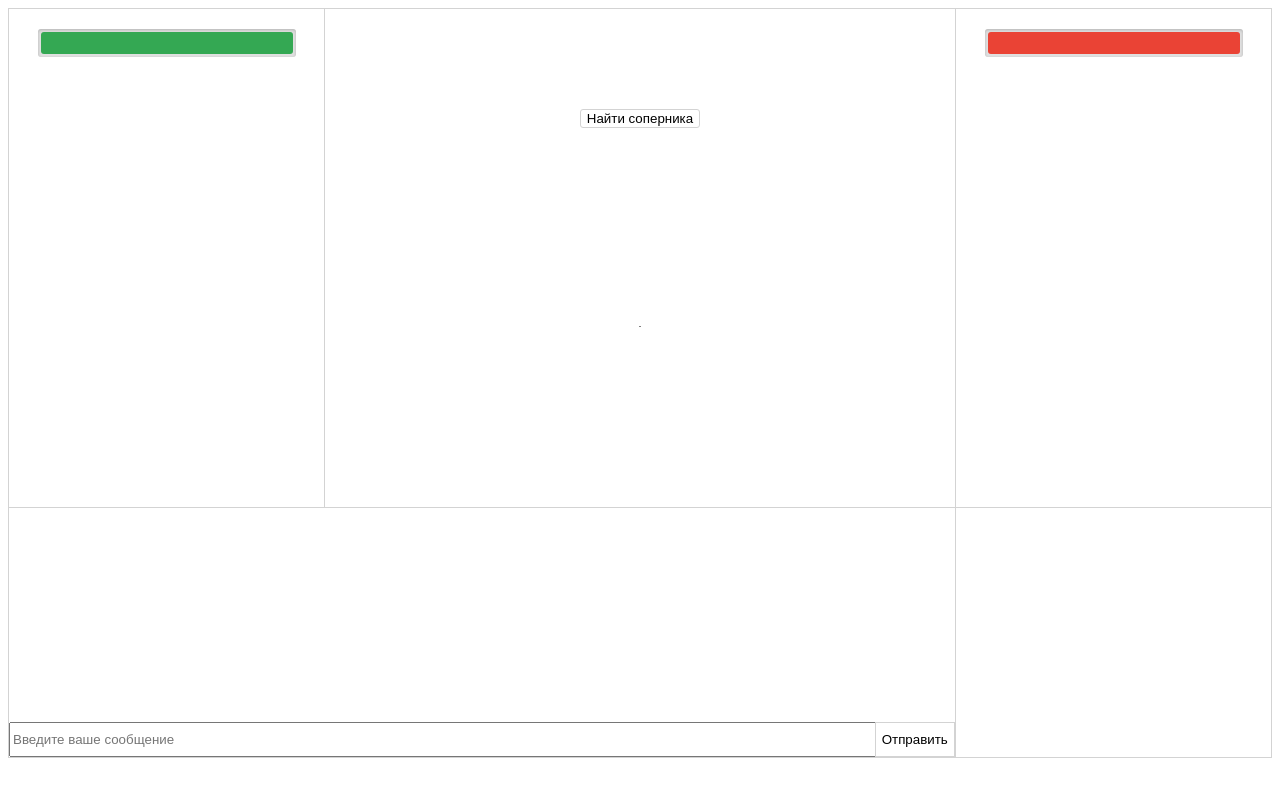
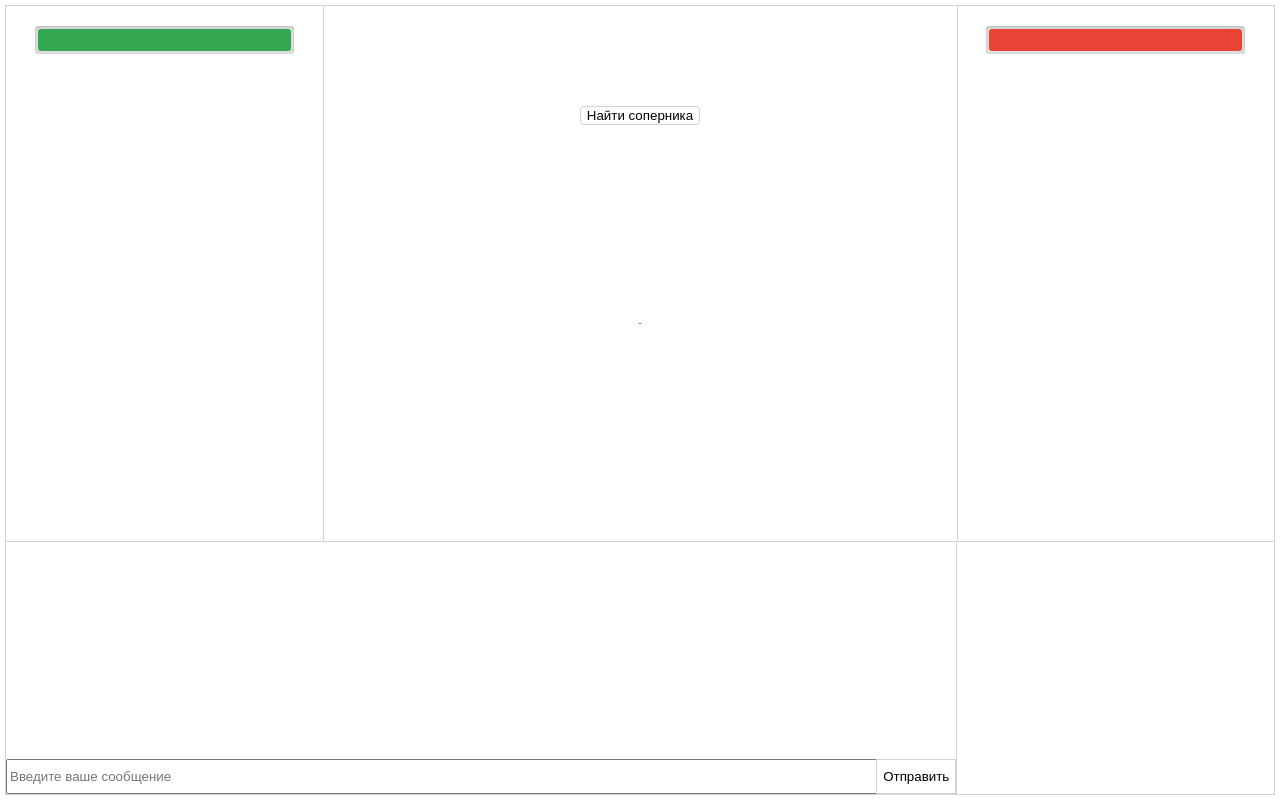
Before and after one commit to lupenq/FirstTeam-combats, a website: page html/mainPage.html in a window 1280 px wide. Drawn offline with Linux system fonts and the light colour scheme; files that its build step writes are made by us from their sources; no server answers; files whose address does not match are found by name.

Commit message:
Fixed presence main page(scroll removed)

```diff
--- a/css/styleForMP.css
+++ b/css/styleForMP.css
@@ -1,9 +1,14 @@
+html,body {
+    margin: 0;
+    height: 100%;
+    /* overflow: hidden; */
+}
 .bodyContainer{
     font-family: Arial,sans-serif;
     font-size: 10pt;
-    height: 100%;
     display: flex;
     flex-direction: column;
+    height: 100%;
 }
 
 hr{
@@ -15,7 +20,10 @@ hr{
 
 .mainContainer{
     display: flex;
-    flex: 3 1 500px;
+    /* flex: 3 1 500px; */
+    flex: 1 0 auto;
+    padding: 5px;
+    padding-bottom: 0;
 }
 
 .hide
@@ -94,6 +102,10 @@ p{
  .footerContainer{
     display: flex;
     flex: 1 1 250px;
+    /* min-height: calc(100vh - 20%); */
+    flex: 1 0 auto;
+    padding: 5px;
+    padding-top: 0;
 }
 
 .containerChat{
@@ -129,6 +141,8 @@ p{
     display: flex;
     align-items: baseline;
 }
+
+/* Online users */
 
 .onlineContainer{
     width: 25%;
```
